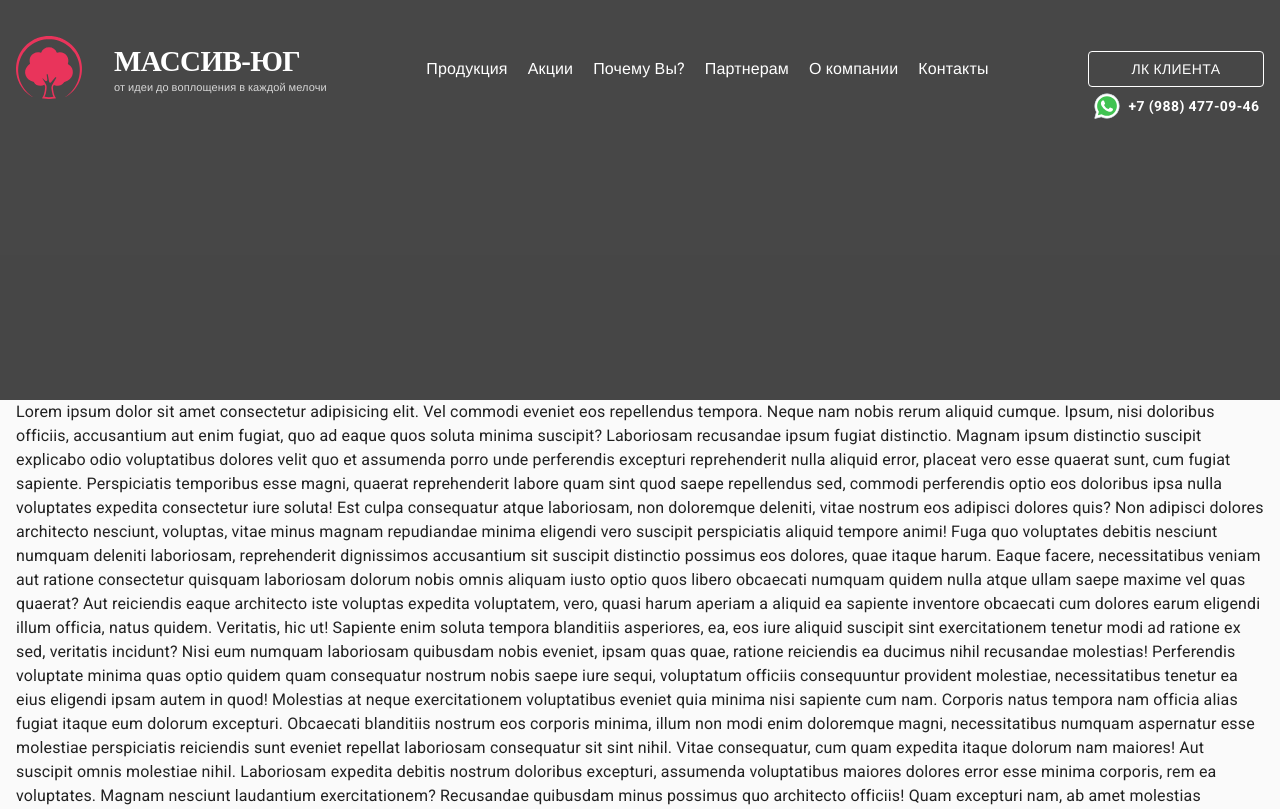
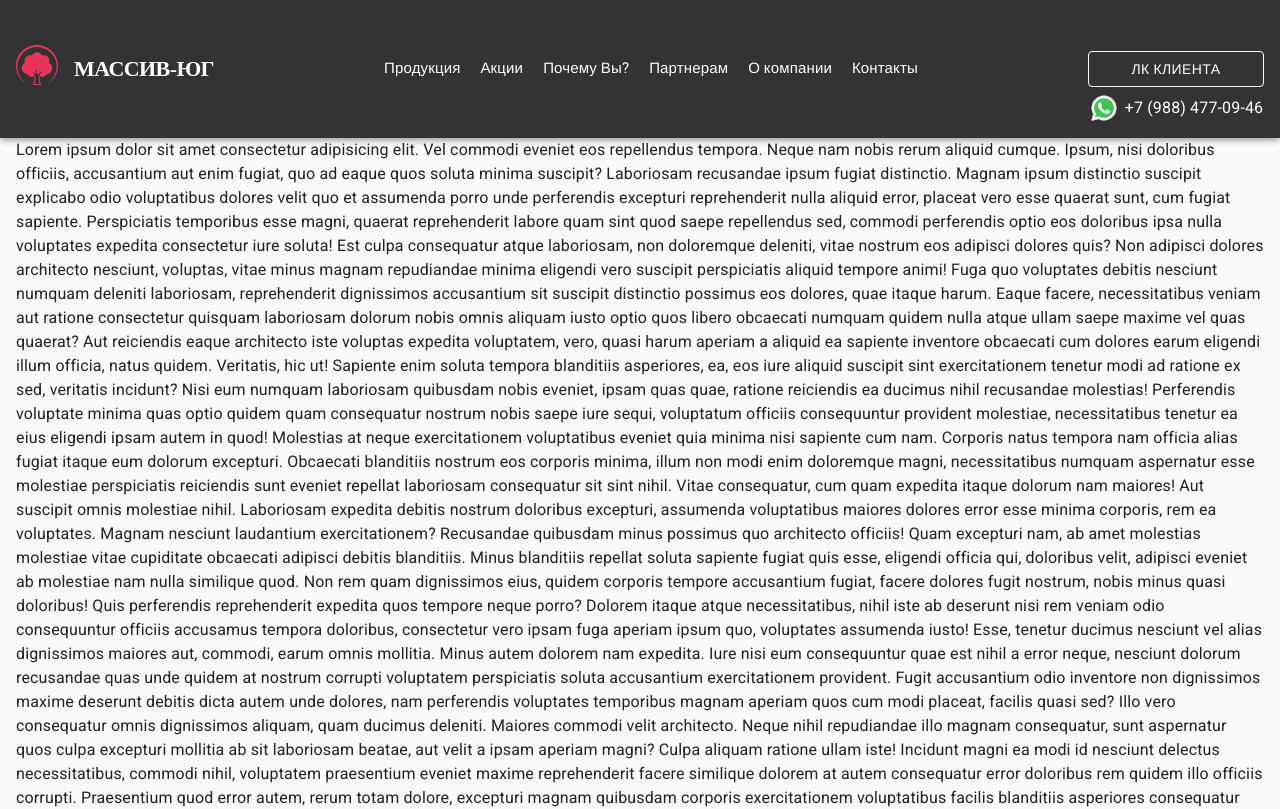
Before and after one commit to TinGoll/Massiv-Yug, a Gatsby site in the folder client/: page / in a window 1280 px wide. Shown: the top 809 px of the page. Built offline with nearby package versions, Linux system fonts and the light colour scheme; Gatsby itself is replaced by a stand-in of ours; a web font is replaced by a local one.

Commit message:
add adaptive for header

```diff
--- a/client/src/features/header/components/header-actions/header-actions.tsx
+++ b/client/src/features/header/components/header-actions/header-actions.tsx
@@ -1,16 +1,18 @@
-import { Box, Button, styled } from "@mui/material";
-import React from "react";
+import { Box, Button, IconButton, Typography, styled, alpha } from "@mui/material";
+import React, { useState } from "react";
 import { PHONE_NUMBER, WHATSAPP_TEXT } from "../../constants/constants";
 import { formatPhone } from "../../../../utils";
-import { Whatsapp, Phone } from "../../../../assets/icons";
+import { Whatsapp, Phone, MobileMenu } from "../../../../assets/icons";
+import CloseIcon from "@mui/icons-material/Close";
 
 const Container = styled(Box)`
   display: flex;
-  flex-direction: column;
+  flex-direction: row-reverse;
   justify-content: center;
   align-items: center;
   position: relative;
   height: 100%;
+  gap: 16px;
 `;
 
 const PhoneLink = styled("a")`
@@ -22,11 +24,17 @@ const PhoneLink = styled("a")`
   display: flex;
   align-items: center;
   gap: 6px;
+  gap: 8px;
+  align-items: center;
 `;
 
 const LinkBox = styled(Box)`
-  position: absolute;
-  top: calc(50% + 22px);
+  display: flex;
+  align-items: center;
+  ${({ theme }) => theme.breakpoints.up("laptop")} {
+    position: absolute;
+    top: calc(50% + 24px);
+  }
 `;
 
 const WhatsAppButton = styled(Button)`
@@ -44,6 +52,7 @@ const WhatsAppButton = styled(Button)`
 `;
 
 const HeaderActions = () => {
+  const [openMenu, setOpenMenu] = useState<boolean>(false);
   const handleWhatsAppClick = () => {
     const phoneNumber = PHONE_NUMBER.slice(1);
     const message = WHATSAPP_TEXT;
@@ -54,25 +63,90 @@ const HeaderActions = () => {
   };
 
   return (
-    <Container sx={{ width: 176 }}>
+    <Container
+      sx={{
+        width: {
+          mobile: "auto",
+          laptop: 176,
+        },
+      }}
+    >
+      <IconButton
+        size="large"
+        color="inherit"
+        onClick={() => setOpenMenu((prev) => !prev)}
+        sx={{
+          display: {
+            laptop: "none",
+          },
+        }}
+      >
+        {openMenu ? (
+          <CloseIcon fontSize="inherit" />
+        ) : (
+          <MobileMenu height={28} width={28} fill="white" />
+        )}
+      </IconButton>
+
       <Button
         variant="outlined"
         color="inherit"
-        sx={{ width: "100%", alignSelf: "center" }}
+        sx={{
+          width: {
+            mobile: "auto",
+            laptop: "100%",
+          },
+          alignSelf: "center",
+          display: {
+            mobile: "none",
+            laptop: "initial",
+          },
+        }}
       >
         ЛК Клиента
       </Button>
+
       <LinkBox>
-        <PhoneLink href={`tel:${PHONE_NUMBER}`} sx={{ display: "none" }}>
-          <Phone height={28} width={28} /> {formatPhone(PHONE_NUMBER)}
-        </PhoneLink>
         <WhatsAppButton
           variant="text"
           color="inherit"
           onClick={handleWhatsAppClick}
         >
-          <Whatsapp height={30} width={30} /> {formatPhone(PHONE_NUMBER)}
+          <Whatsapp height={30} width={30} />
+          <Typography
+            sx={{
+              display: {
+                mobile: "none",
+                laptop: "block",
+              },
+            }}
+          >
+            {formatPhone(PHONE_NUMBER)}
+          </Typography>
         </WhatsAppButton>
+
+        <PhoneLink
+          href={`tel:${PHONE_NUMBER}`}
+          sx={{
+            display: {
+              mobile: "flex",
+              laptop: "none",
+            },
+          }}
+        >
+          <Phone height={28} width={28} />
+          <Typography
+            sx={{
+              display: {
+                mobile: "none",
+                tablet: "block",
+                laptop: "none",
+              },
+            }}
+          >
+            {formatPhone(PHONE_NUMBER)}
+          </Typography>
+        </PhoneLink>
       </LinkBox>
     </Container>
   );
--- a/client/src/features/header/components/header-logo/header-logo.tsx
+++ b/client/src/features/header/components/header-logo/header-logo.tsx
@@ -6,7 +6,7 @@ import { Box, Typography, styled } from "@mui/material";
 const LogoTitle = styled(Typography)`
   color: #fff;
   font-family: Orchidea Pro;
-  font-size: 29px;
+  font-size: 22px;
   font-style: normal;
   font-weight: 600;
   line-height: 133%; /* 38.57px */
@@ -29,14 +29,48 @@ const HeaderLogo = () => {
         sx={{
           display: "flex",
           justifyContent: "flex-start",
-          gap: 4,
+          gap: {
+            mobile: 2,
+            desktop: 4,
+          },
           alignItems: "center",
+
         }}
       >
-        <Logo />
+        <Box
+          sx={{
+            svg: {
+              height: {
+                desktop: 66,
+              },
+              width: {
+                desktop: 66,
+              },
+            },
+          }}
+        >
+          <Logo height={42} width={42} />
+        </Box>
         <Box sx={{ display: "flex", flexDirection: "column" }}>
-          <LogoTitle>Массив-юг</LogoTitle>
-          <LogoSubtitle>от идеи до воплощения в каждой мелочи</LogoSubtitle>
+          <LogoTitle
+            sx={{
+              fontSize: {
+                desktop: 29,
+              },
+            }}
+          >
+            Массив-юг
+          </LogoTitle>
+          <LogoSubtitle
+            sx={{
+              display: {
+                mobile: "none",
+                desktop: "block",
+              },
+            }}
+          >
+            от идеи до воплощения в каждой мелочи
+          </LogoSubtitle>
         </Box>
       </Box>
     </Link>
--- a/client/src/features/header/components/header/header.tsx
+++ b/client/src/features/header/components/header/header.tsx
@@ -3,7 +3,6 @@ import {
   AppBarProps,
   useTheme,
   Container,
-  Button,
 } from "@mui/material";
 import React from "react";
 import HeaderLogo from "../header-logo/header-logo";
@@ -34,8 +33,9 @@ const Header: React.FC<Props> = ({ sticky, sx, ...props }) => {
         <Toolbar
           sx={{
             height: {
-              mobile: 96,
-              tablet: 138,
+              mobile: 66,
+              tablet: 96,
+              laptop: 138,
             },
           }}
         >
--- a/client/src/features/header/components/navigation/navigation-item.tsx
+++ b/client/src/features/header/components/navigation/navigation-item.tsx
@@ -1,7 +1,7 @@
 import { styled } from "@mui/material";
 
 const NavigationItem = styled("li")`
-  margin: 0 10px;
+  /* margin: 0 10px; */
   height: 100%;
   display: flex;
   align-items: center;
--- a/client/src/features/header/components/navigation/navigation.tsx
+++ b/client/src/features/header/components/navigation/navigation.tsx
@@ -6,6 +6,10 @@ const Nav = styled("nav")`
   height: 100%;
   padding: 0;
   margin: 0;
+  display: none;
+  ${({ theme }) => theme.breakpoints.up("laptop")} {
+    display: block;
+  }
 `;
 
 const Ul = styled("ul")`
@@ -15,6 +19,13 @@ const Ul = styled("ul")`
   height: 100%;
   display: flex;
   align-items: center;
+  gap: 20px;
+  li a {
+    font-size: 15px;
+    ${({ theme }) => theme.breakpoints.up("desktop")} {
+      font-size: 16px;
+    }
+  }
 `;
 
 const Navigation: React.FC<Props> = ({ ...props }) => {
--- a/client/src/pages/index.tsx
+++ b/client/src/pages/index.tsx
@@ -6,16 +6,17 @@ import { ElevationScroll, Header, Offset } from "../features/header";
 const IndexPage: React.FC<PageProps> = () => {
   return (
     <main>
-      <ElevationScroll>
-        <Header />
-      </ElevationScroll>
-      <Box
+      {/* <ElevationScroll>
+      </ElevationScroll> */}
+        <Header sticky />
+      <Offset />
+      {/* <Box
         sx={(theme) => ({
           height: "50vh",
           bgcolor: alpha(theme.colors.light.secondary, 0.9),
           pt: 24,
         })}
-      ></Box>
+      ></Box> */}
       <Container maxWidth="desktop">
         Lorem ipsum dolor sit amet consectetur adipisicing elit. Vel commodi
         eveniet eos repellendus tempora. Neque nam nobis rerum aliquid cumque.
--- a/client/src/theme/theme.ts
+++ b/client/src/theme/theme.ts
@@ -124,8 +124,11 @@ export const themeOptions: ThemeOptions = {
   },
   mixins: {
     toolbar: {
-      minHeight: 90,
-      "@media (min-width:600px)": {
+      minHeight: 68,
+      "@media (min-width:768px)": {
+        minHeight: 96,
+      },
+      "@media (min-width:992px)": {
         minHeight: 138,
       },
     },
```
